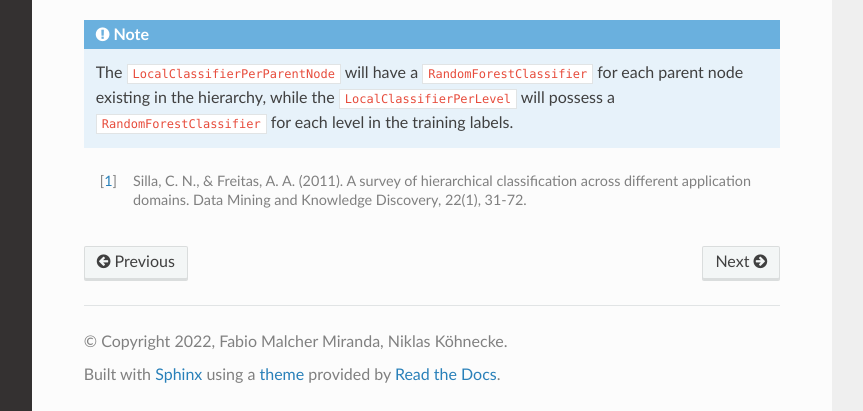
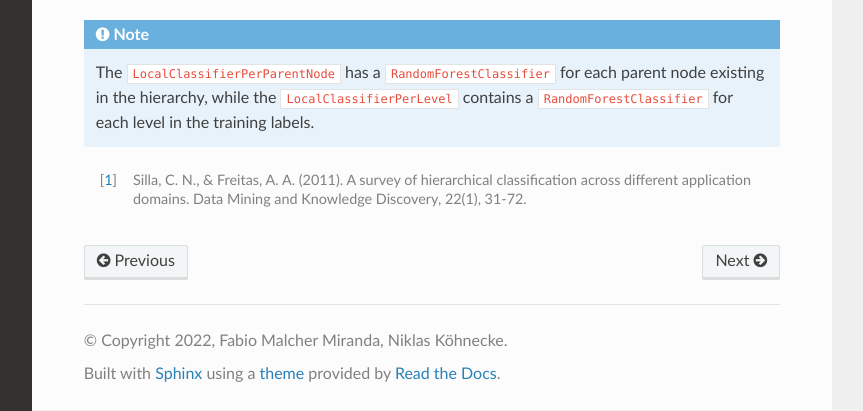
Before and after one commit to scikit-learn-contrib/hiclass, a Sphinx documentation site: the page built from docs/source/get_started/local_classifier.rst, in a window 1280 px wide and 1189 px high, cut to the strip 778-1189 px from the top of the window. Shown: the whole strip, without its empty margins (268-1131 px from the left). Built offline with Sphinx 7.4.7 and the Read the Docs theme 2.0.0, drawn with Linux system fonts in a browser that asks for light colours.

Commit message:
Fix note

```diff
--- a/docs/source/get_started/local_classifier.rst
+++ b/docs/source/get_started/local_classifier.rst
@@ -50,6 +50,6 @@ We will be using a :literal:`RandomForestClassifier` for each node in the :liter
 
 .. note::
 
-   The :literal:`LocalClassifierPerParentNode` will have a :literal:`RandomForestClassifier` for each parent node existing in the hierarchy, while the :literal:`LocalClassifierPerLevel` will possess a :literal:`RandomForestClassifier` for each level in the training labels.
+   The :literal:`LocalClassifierPerParentNode` has a :literal:`RandomForestClassifier` for each parent node existing in the hierarchy, while the :literal:`LocalClassifierPerLevel` contains a :literal:`RandomForestClassifier` for each level in the training labels.
 
 .. [1] Silla, C. N., & Freitas, A. A. (2011). A survey of hierarchical classification across different application domains. Data Mining and Knowledge Discovery, 22(1), 31-72.
```
